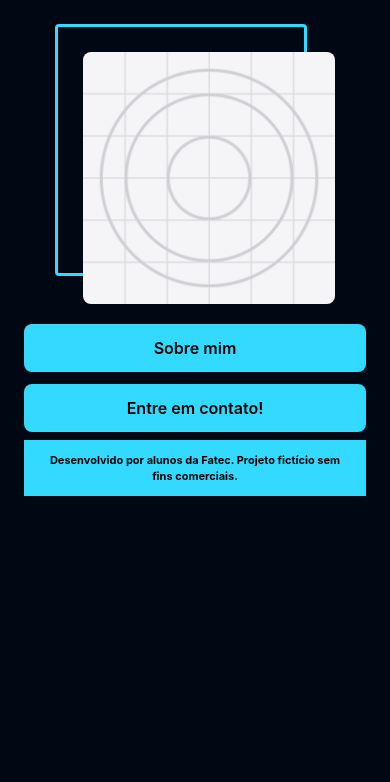
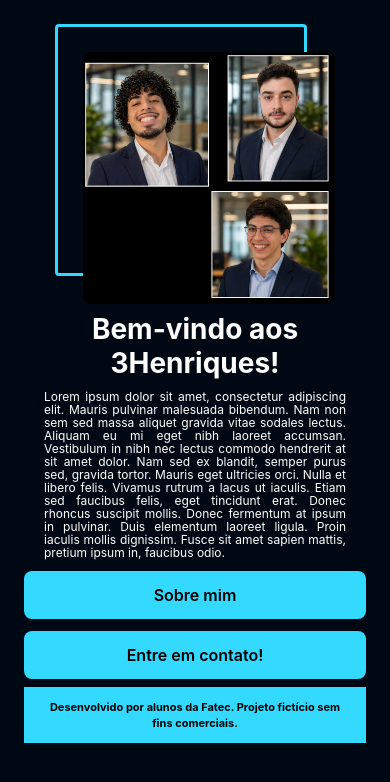
Before and after one commit to 3Henriques/landing-page, a React Native app: screen /Home in a window 390 px wide. Shown: the top 782 px of the page. Built offline with nearby package versions, Linux system fonts and the light colour scheme.

Commit message:
style: Alteração estilo titulo

```diff
--- a/src/components/FotoPerfil/FotoPerfil.tsx
+++ b/src/components/FotoPerfil/FotoPerfil.tsx
@@ -2,7 +2,7 @@ import { View, Image, ImageSourcePropType } from 'react-native';
 
 import { styles } from './FotoPerfilStyle';
 
-const PROFILE = require('../../../assets/icons/ReactNative/icon.png') as ImageSourcePropType;
+const PROFILE = require('../../../assets/photos/Foto home.png') as ImageSourcePropType;
 
 type Props = {
   source?: ImageSourcePropType;
--- a/src/components/Titulo/Titulo.tsx
+++ b/src/components/Titulo/Titulo.tsx
@@ -12,3 +12,5 @@ function Titulo({ texto }: TituloProps) {
         </View>
     )
 }
+
+export default Titulo;
--- a/src/components/Titulo/TituloStyle.tsx
+++ b/src/components/Titulo/TituloStyle.tsx
@@ -5,9 +5,10 @@ export const styles = StyleSheet.create({
   text: {
     color: "#ffffff",
     fontSize: 28,
-    textAlign: 'justify',
-    lineHeight: 13,
+    textAlign: 'center',
     paddingHorizontal: 20,
+    fontWeight: 'bold',
+    marginBottom: 10,
 
   },
 });
--- a/src/screens/Home/Home.tsx
+++ b/src/screens/Home/Home.tsx
@@ -4,6 +4,8 @@ import Rodape from "../../components/Rodape/Rodape";
 import { FotoPerfil } from "../../components/FotoPerfil/FotoPerfil";
 import { Botao } from "../../components/Botao/Botao";
 import { useSafeAreaInsets } from "react-native-safe-area-context";
+import Titulo from "../../components/Titulo/Titulo";
+import CampoTexto from "../../components/CampoTexto/CampoTexto";
 
 export function Home(){
     const insets = useSafeAreaInsets();
@@ -16,6 +18,8 @@ export function Home(){
                 showsVerticalScrollIndicator={false}
             >
                 <FotoPerfil />
+                <Titulo texto="Bem-vindo aos 3Henriques!" />
+                <CampoTexto texto="Lorem ipsum dolor sit amet, consectetur adipiscing elit. Mauris pulvinar malesuada bibendum. Nam non sem sed massa aliquet gravida vitae sodales lectus. Aliquam eu mi eget nibh laoreet accumsan. Vestibulum in nibh nec lectus commodo hendrerit at sit amet dolor. Nam sed ex blandit, semper purus sed, gravida tortor. Mauris eget ultricies orci. Nulla et libero felis. Vivamus rutrum a lacus ut iaculis. Etiam sed faucibus felis, eget tincidunt erat. Donec rhoncus suscipit mollis. Donec fermentum at ipsum in pulvinar. Duis elementum laoreet ligula. Proin iaculis mollis dignissim. Fusce sit amet sapien mattis, pretium ipsum in, faucibus odio." />
                 <Botao />
                 <Rodape />
             </ScrollView>
```
Also changed, not shown: assets/photos/Foto home.png.
